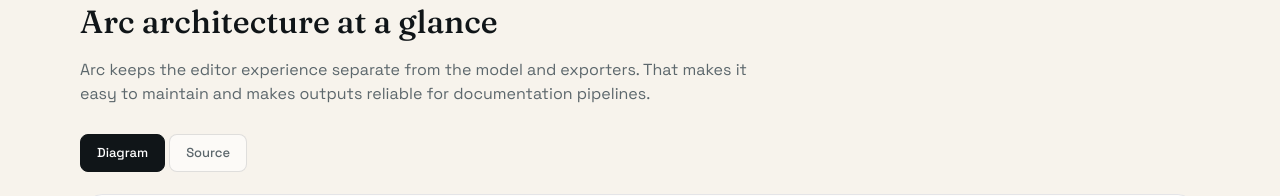
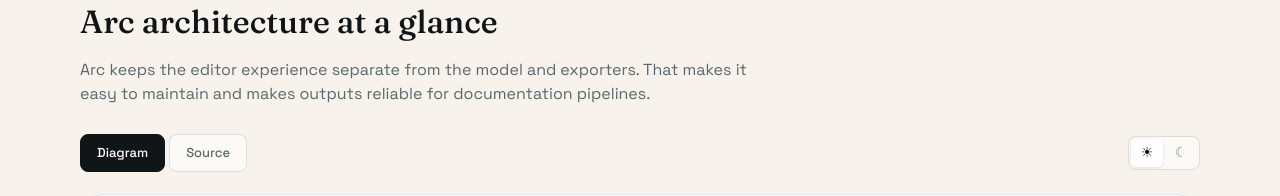
Before and after one commit to arach/arc, a React (Vite) app: page / in a window 1280 px wide. Shown: the part 1040-1236 px from the top of the page. Built offline with nearby package versions, Linux system fonts and the light colour scheme.

Commit message:
✨ Add light/dark theme toggle to diagram showcase
- Theme toggle (☀/☾) in top right when viewing diagram
- Toggles between light and dark ArcDiagram themes
- Hidden when viewing source code
- Clean pill-style toggle matching view switcher

```diff
--- a/src/components/LandingPage.tsx
+++ b/src/components/LandingPage.tsx
@@ -61,10 +61,12 @@ function highlightCode(code: string): string {
 
 function DiagramShowcase() {
   const [view, setView] = useState<'diagram' | 'source'>('diagram')
+  const [theme, setTheme] = useState<'light' | 'dark'>('light')
 
   return (
     <div className="arc-diagram-shell">
       <div className="arc-diagram-full">
+        <div className="arc-view-controls">
           <div className="arc-view-toggle">
             <button
               className={`arc-view-btn ${view === 'diagram' ? 'active' : ''}`}
@@ -79,9 +81,28 @@ function DiagramShowcase() {
               Source
             </button>
           </div>
+          {view === 'diagram' && (
+            <div className="arc-theme-toggle">
+              <button
+                className={`arc-theme-btn ${theme === 'light' ? 'active' : ''}`}
+                onClick={() => setTheme('light')}
+                title="Light mode"
+              >
+                ☀
+              </button>
+              <button
+                className={`arc-theme-btn ${theme === 'dark' ? 'active' : ''}`}
+                onClick={() => setTheme('dark')}
+                title="Dark mode"
+              >
+                ☾
+              </button>
+            </div>
+          )}
+        </div>
         {view === 'diagram' ? (
           <div className="arc-diagram-scroll">
-            <ArcDiagram data={architectureDiagram} theme="light" className="min-w-[860px]" />
+            <ArcDiagram data={architectureDiagram} theme={theme} className="min-w-[860px]" />
           </div>
         ) : (
           <div className="arc-showcase-code" style={{ margin: 0, borderRadius: '16px' }}>
--- a/src/landing.css
+++ b/src/landing.css
@@ -660,11 +660,17 @@
 .hl-comment { color: #6e7781; font-style: italic; }
 .hl-type { color: #8250df; }
 
-/* View toggle */
+/* View controls */
+.arc-view-controls {
+  display: flex;
+  justify-content: space-between;
+  align-items: center;
+  margin-bottom: 16px;
+}
+
 .arc-view-toggle {
   display: flex;
   gap: 4px;
-  margin-bottom: 16px;
 }
 
 .arc-view-btn {
@@ -690,6 +696,38 @@
   border-color: var(--arc-ink);
 }
 
+/* Theme toggle */
+.arc-theme-toggle {
+  display: flex;
+  gap: 2px;
+  padding: 2px;
+  border-radius: 8px;
+  background: rgba(255, 255, 255, 0.5);
+  border: 1px solid var(--arc-border);
+}
+
+.arc-theme-btn {
+  width: 32px;
+  height: 28px;
+  border: none;
+  background: transparent;
+  border-radius: 6px;
+  font-size: 14px;
+  cursor: pointer;
+  transition: all 0.15s ease;
+  opacity: 0.5;
+}
+
+.arc-theme-btn:hover {
+  opacity: 0.8;
+}
+
+.arc-theme-btn.active {
+  background: white;
+  opacity: 1;
+  box-shadow: 0 1px 3px rgba(0, 0, 0, 0.1);
+}
+
 @media (max-width: 720px) {
   .arc-topbar-inner {
     flex-direction: column;
```
Lines whose indentation alone changed are shown as unchanged.
